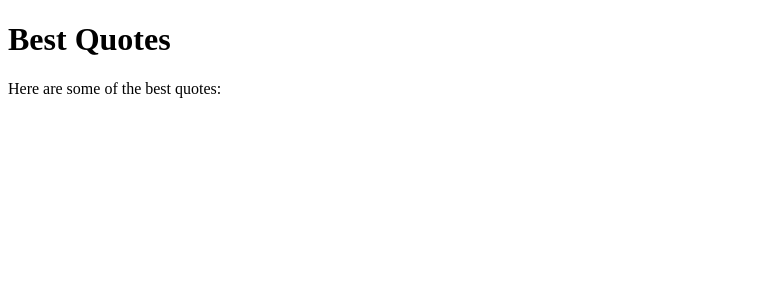
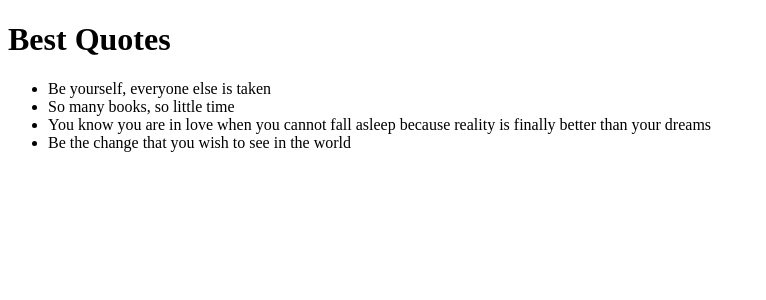
Before and after one commit to CheropS/best-quotes, an Angular app: page / in a window 1280 px wide. Shown: the top 300 px of the page, without its empty margins (0-766 px from the left). Built offline with nearby package versions, Linux system fonts and the light colour scheme.

Commit message:
Added quotes to the app.component.ts and the function in HTML

```diff
--- a/src/app/app.component.html
+++ b/src/app/app.component.html
@@ -1,4 +1,8 @@
 <div>
   <h1>Best Quotes</h1>
-  <p>Here are some of the best quotes:</p>
+  <ul>
+    <li *ngFor='let quote of quotes'>
+      {{ quote }}
+    </li>
+  </ul>
 </div>
--- a/src/app/app.component.ts
+++ b/src/app/app.component.ts
@@ -1,4 +1,5 @@
 import { Component } from '@angular/core';
+
 
 @Component({
   selector: 'app-root',
@@ -6,5 +7,9 @@ import { Component } from '@angular/core';
   styleUrls: ['./app.component.css']
 })
 export class AppComponent {
-  title = 'Best Quotes';
+  quotes:string [];
+
+  constructor () {
+    this.quotes =['Be yourself, everyone else is taken', 'So many books, so little time', 'You know you are in love when you cannot fall asleep because reality is finally better than your dreams', 'Be the change that you wish to see in the world']
+  }
 }
--- a/src/app/quotes.ts
+++ b/src/app/quotes.ts
@@ -1,2 +1,6 @@
 export class Quotes {
+    name!: string;
+    title!: string;
+    quote!: string;
+    author!: string;
 }
```
